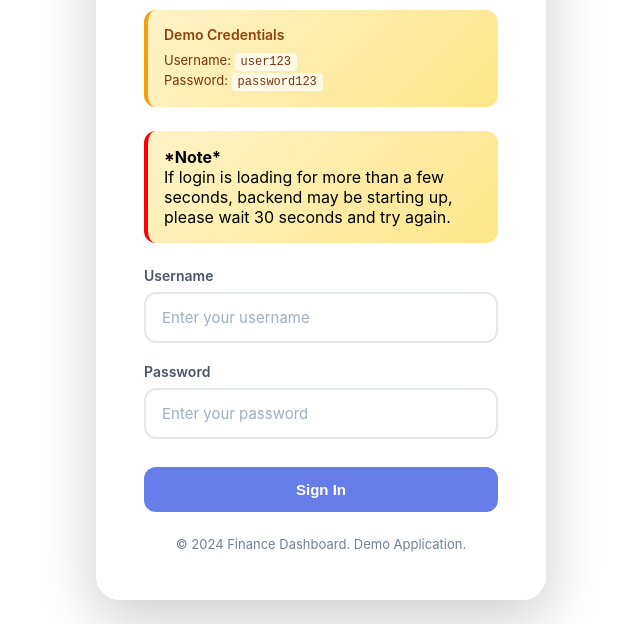
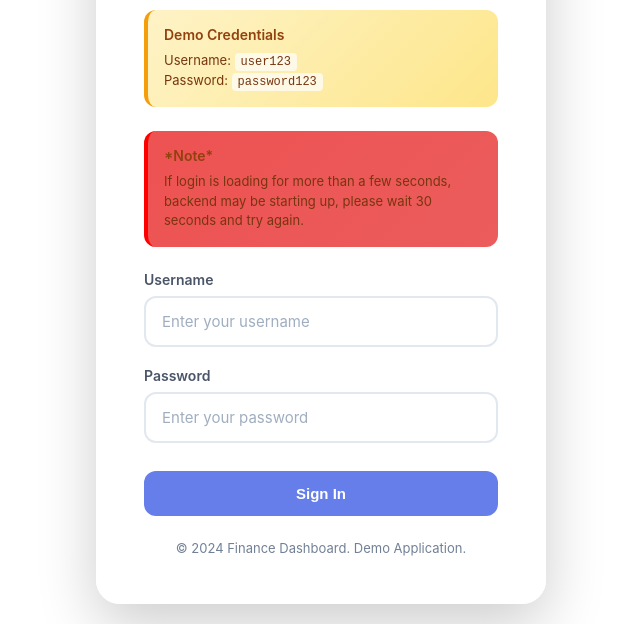
Before and after one commit to prishavelhal/CS361, a plain HTML site: page login.html in a window 1280 px wide. Shown: the part 250-874 px from the top of the page, without its empty margins (319-959 px from the left). Drawn offline with Linux system fonts and the light colour scheme.

Commit message:
demo warning font

```diff
--- a/login.html
+++ b/login.html
@@ -83,11 +83,24 @@
         }
 
         .demo-warning {
-            background: linear-gradient(135deg, #fef3c7 0%, #fde68a 100%);
+            background: linear-gradient(135deg,rgb(238, 82, 82) 0%, #eb5c5c 100%);
             border-left: 4px solid red;
             padding: 16px;
             border-radius: 12px;
             margin-bottom: 24px;
+        }
+
+        .demo-warning h4 {
+            color: #92400e;
+            font-size: 14px;
+            font-weight: 600;
+            margin-bottom: 8px;
+        }
+
+        .demo-warning p {
+            color: #78350f;
+            font-size: 13px;
+            line-height: 1.5;
         }
 
         .demo-info h4 {
```
